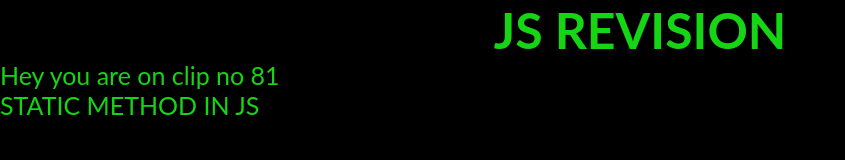
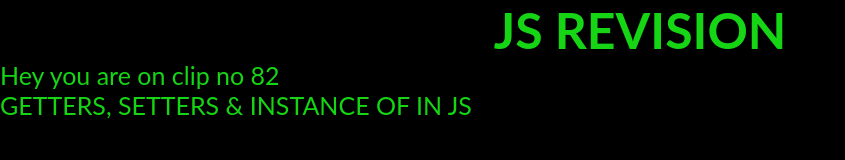
Before and after one commit to KHAN-FAIZ-AYUB/JS-revesion, a plain HTML site: page index.html in a window 1280 px wide. Shown: the whole page, without its empty margins (0-845 px from the left). Drawn offline with Linux system fonts and the light colour scheme.

Commit message:
GETTERS, SETTERS & INSTANCE OF IN JS

```diff
--- a/index.html
+++ b/index.html
@@ -221,9 +221,12 @@
     CONSTRUCTOR IN JS -->
 
     <!-- VIDEO  81 -->
-    <div id="clip81" class="hey">Hey you are on clip no 81</div>
-    STATIC METHOD IN JS
+    <!-- <div id="clip81" class="hey">Hey you are on clip no 81</div>
+    STATIC METHOD IN JS -->
 
+    <!-- VIDEO  82 -->
+    <div id="clip82" class="hey">Hey you are on clip no 82</div>
+    GETTERS, SETTERS & INSTANCE OF IN JS
     <script src="/script.js" defer></script>
   </body>
 </html>
--- a/script.js
+++ b/script.js
@@ -1536,7 +1536,7 @@ e.requestLeaves(3);
 
 // ---------------------VIDEO 81--------------------------
 //_________________STATIC METHOD IN JS________________
-
+/*
 class Animal {
   constructor(name) {
     this.name = Animal.capitalize(name);
@@ -1551,3 +1551,28 @@ class Animal {
 
 t = new Animal("tarzan");
 t.walk();
+*/
+
+// ---------------------VIDEO 82--------------------------
+//_________________GETTERS, SETTERS & INSTANCE OF IN JS________________
+
+class Animal {
+  constructor(name) {
+    this._name = name;
+  }
+  swim() {
+    console.log(`${this._name} is swimming`);
+  }
+  get name() {
+    return this._name;
+  }
+  set name(newName) {
+    this._name = newName;
+  }
+}
+
+let f = new Animal("Dragon");
+f.name = "lark";
+f.swim();
+console.log(f.name);
+// console.log(f.name);
```
